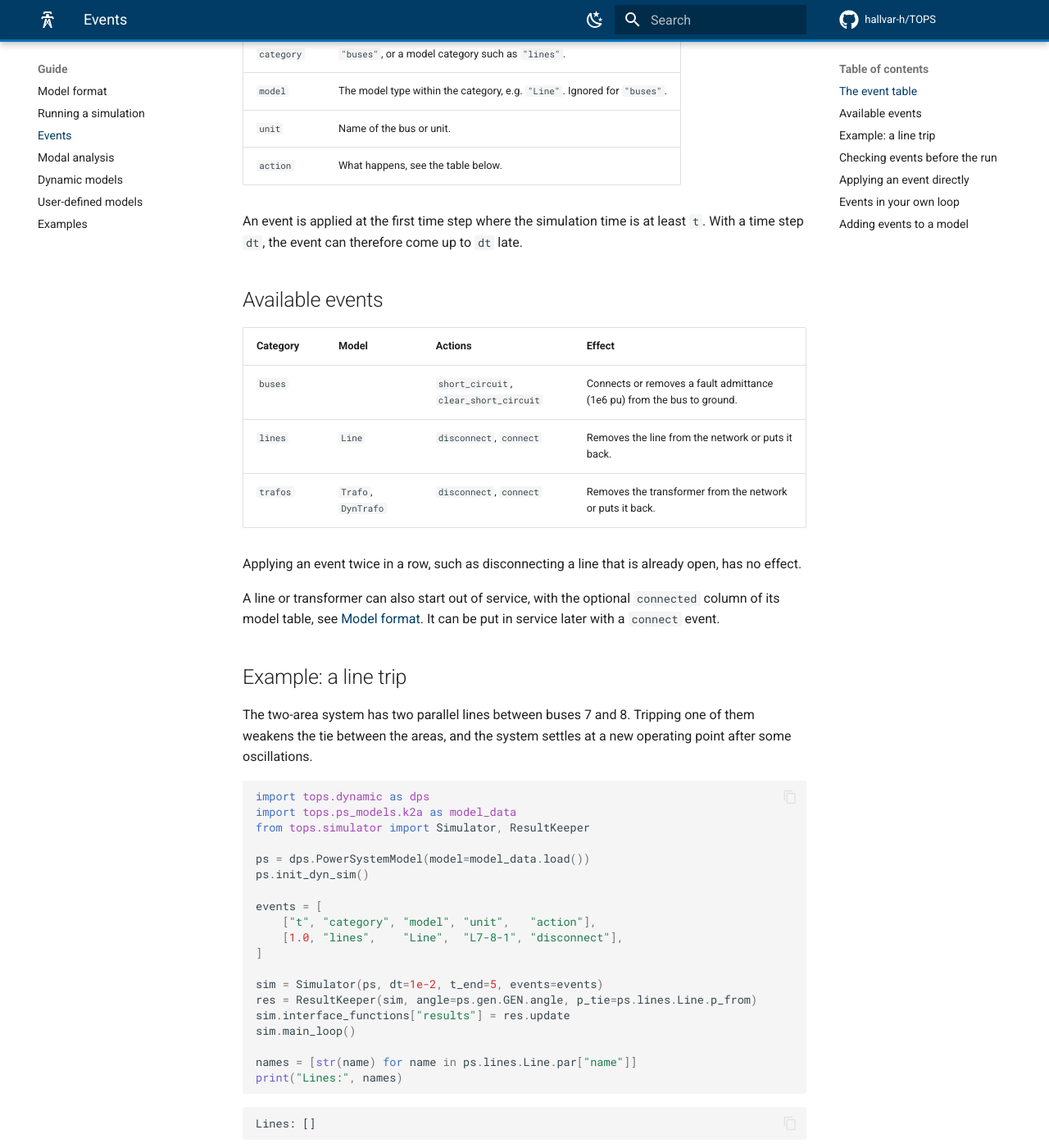
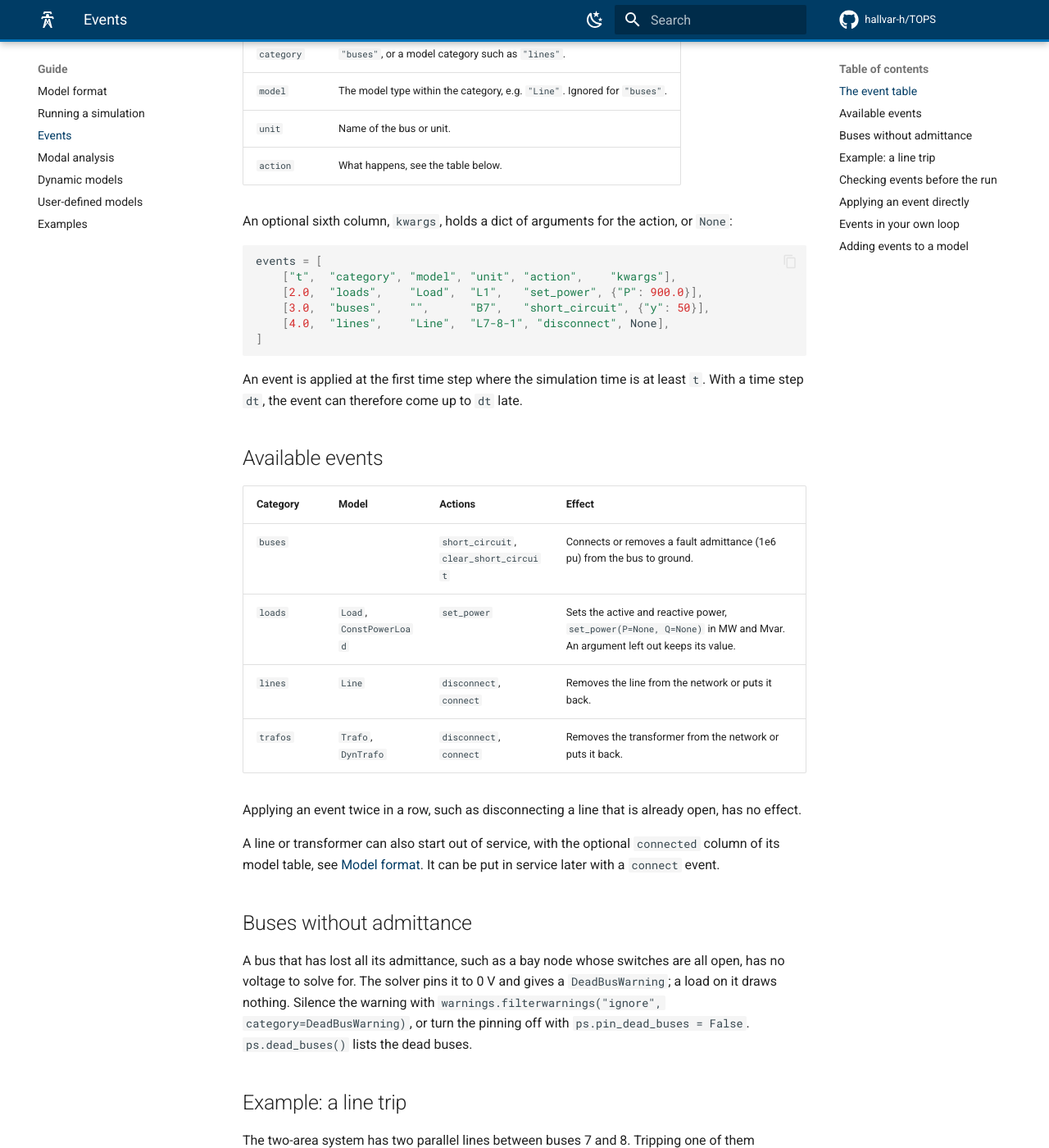
Before and after one commit to hallvar-h/TOPS, an MkDocs documentation site: the page built from docs/guide/events.md, in a window 1280 px wide and 1400 px high, scrolled down 665 px. Shown: the whole window at 82% size. Built offline with MkDocs 1.6.1 and Material for MkDocs 9.7.7, drawn with Linux system fonts in a browser that asks for light colours; comment, search, counter and statistics services are not loaded.

Commit message:
docs(guide): kwargs column, set_power and dead buses
Signed-off-by: Louis Pauchet <louis.pauchet@sintef.no>

````diff
--- a/docs/guide/events.md
+++ b/docs/guide/events.md
@@ -28,6 +28,18 @@ events = [
 | `unit` | Name of the bus or unit. |
 | `action` | What happens, see the table below. |
 
+An optional sixth column, `kwargs`, holds a dict of arguments for the action,
+or `None`:
+
+```python
+events = [
+    ["t",  "category", "model", "unit", "action",    "kwargs"],
+    [2.0,  "loads",    "Load",  "L1",   "set_power", {"P": 900.0}],
+    [3.0,  "buses",    "",      "B7",   "short_circuit", {"y": 50}],
+    [4.0,  "lines",    "Line",  "L7-8-1", "disconnect", None],
+]
+```
+
 An event is applied at the first time step where the simulation time is at
 least `t`. With a time step `dt`, the event can therefore come up to `dt`
 late.
@@ -37,6 +49,7 @@ late.
 | Category | Model | Actions | Effect |
 |---|---|---|---|
 | `buses` | | `short_circuit`, `clear_short_circuit` | Connects or removes a fault admittance (1e6 pu) from the bus to ground. |
+| `loads` | `Load`, `ConstPowerLoad` | `set_power` | Sets the active and reactive power, `set_power(P=None, Q=None)` in MW and Mvar. An argument left out keeps its value. |
 | `lines` | `Line` | `disconnect`, `connect` | Removes the line from the network or puts it back. |
 | `trafos` | `Trafo`, `DynTrafo` | `disconnect`, `connect` | Removes the transformer from the network or puts it back. |
 
@@ -47,6 +60,15 @@ A line or transformer can also start out of service, with the optional
 `connected` column of its model table, see
 [Model format](model-format.md#units-and-conventions). It can be put in
 service later with a `connect` event.
+
+## Buses without admittance
+
+A bus that has lost all its admittance, such as a bay node whose switches
+are all open, has no voltage to solve for. The solver pins it to 0 V and
+gives a `DeadBusWarning`; a load on it draws nothing. Silence the warning
+with `warnings.filterwarnings("ignore", category=DeadBusWarning)`, or turn
+the pinning off with `ps.pin_dead_buses = False`.
+`ps.dead_buses()` lists the dead buses.
 
 ## Example: a line trip
 
````
Also changed, not shown: docs/api/index.md (+1 -1 lines).
